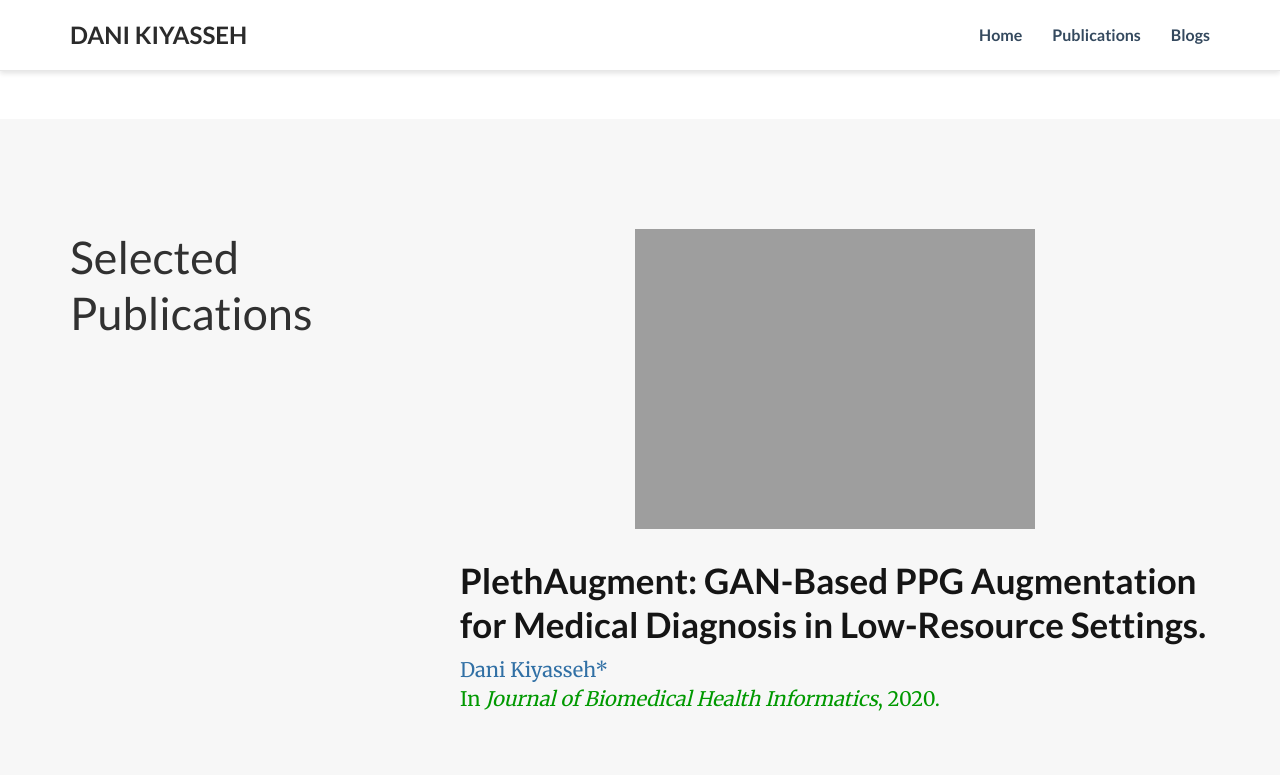
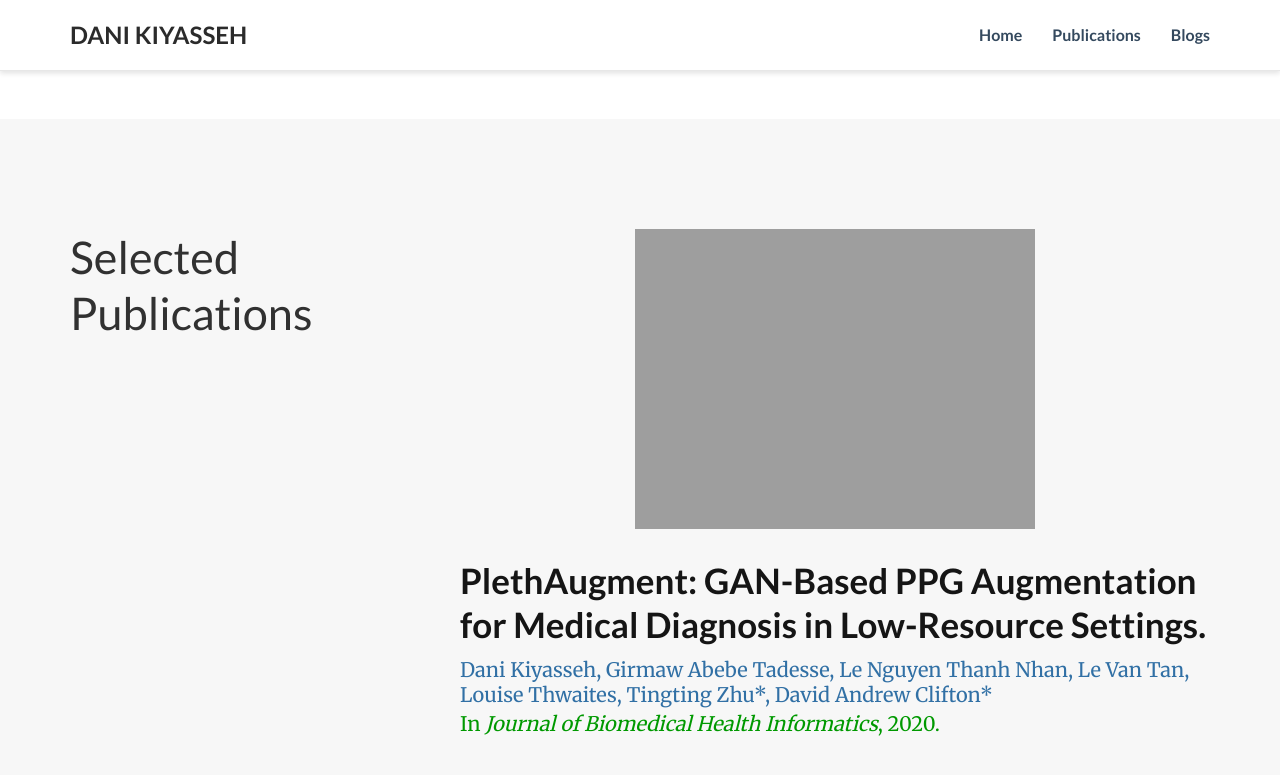
Before and after one commit to danikiyasseh/danikiyasseh.github.io, a Jekyll site: the page index.html, which Jekyll copies as it is, in a window 1280 px wide and 900 px high, scrolled down 776 px. Shown: the top 775 px of the window. Built offline with Jekyll 4.4.1, drawn with Linux system fonts in a browser that asks for light colours; a style sheet for code colours, icons or effects is not loaded.

Commit message:
Update index.html

```diff
--- a/index.html
+++ b/index.html
@@ -207,7 +207,7 @@ title: Dani Kiyasseh
       </div>
 
       <div class="pub-authors" itemprop="author">
-        Dani Kiyasseh&ast;
+        Dani Kiyasseh, Girmaw Abebe Tadesse, Le Nguyen Thanh Nhan, Le Van Tan, Louise Thwaites, Tingting Zhu&ast;, David Andrew Clifton&ast;
       </div>
 
       <div class="pub-publication">
```
